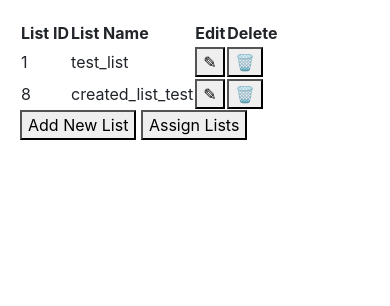
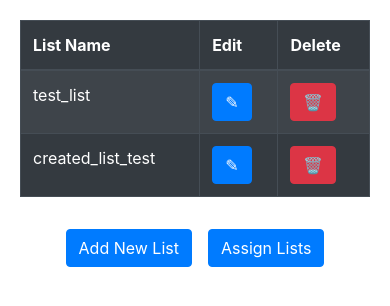
Before and after one commit to orlboys/kana_card, a Flask app: page /admin_dashboard/lists in a window 390 px wide. Shown: the part 56-362 px from the top of the page. Run offline with Flask 3, Linux system fonts and the light colour scheme; a user stored in the database is signed in; data comes from the database, SQL or seed files in the repository; some libraries are stand-ins or nearby versions.

Commit message:
Bootstrap implementation of list management

```diff
--- a/static/style.css
+++ b/static/style.css
@@ -57,23 +57,25 @@
 }
 
 /* Modal Styling */
-/* Add this CSS to your stylesheet or within a <style> tag in your HTML file */
+/* Modal body styling */
+/* .modal-body { */
+    /* background-color: white; Ensure the modal body has a solid background color */
+    /* padding: 20px; Add some padding for better appearance */
+/* } */
 
-.modal-body {
-    background-color: white; /* Ensure the modal body has a solid background color */
-    padding: 20px; /* Add some padding for better appearance */
-}
+/* Modal header styling */
+/* .modal-header { */
+    /* background-color: #f8f9fa; Light grey background for the header */
+    /* border-bottom: 1px solid #dee2e6; Add a border to separate the header */
+/* } */
 
-.modal-header {
-    background-color: #f8f9fa; /* Light grey background for the header */
-    border-bottom: 1px solid #dee2e6; /* Add a border to separate the header */
-}
+/* Modal content styling */
+/* .modal-content { */
+    /* background-color: white; Ensure the entire modal content has a solid background color */
+    /* border-radius: 5px; Optional: Add rounded corners */
+    /* box-shadow: 0 3px 9px rgba(0, 0, 0, 0.5); Optional: Add a shadow for better visibility */
+/* } */
 
-.modal-content {
-    background-color: white; /* Ensure the entire modal content has a solid background color */
-    border-radius: 5px; /* Optional: Add rounded corners */
-    box-shadow: 0 3px 9px rgba(0, 0, 0, 0.5); /* Optional: Add a shadow for better visibility */
-}
 /* Navbar Styling */
 
 @media (min-width: 990px) {
@@ -117,3 +119,10 @@
 .student-home-lists .btn {
     margin-top: auto;
 }
+
+/* List Page Styling */
+@media screen and (max-width: 767px) { /* aligns with md breakpoint */
+    .non-priority-column {
+        display: none;
+    }
+}
--- a/templates/list_management.html
+++ b/templates/list_management.html
@@ -2,49 +2,61 @@
 
 {% block body %}
 <div class='content-container'>
-    <table class='listList'>
+    <table class='listList table table-dark table-striped table-bordered table-hover table-responsive{-md}'>
+        <thead>
             <tr>
-            <th id="id_column">List ID</th>
-            <th id="list_name_column">List Name</th>
+                <th class="non-priority-column">List ID</th>
+                <th>List Name</th>
                 <th>Edit</th>
                 <th>Delete</th>
             </tr>
-
+        </thead>
         <tbody>
             {% for list in lists %}
             <tr>
-            <td id="id_column">{{ list[0] }}</td>
-            <td id="list_name_column">{{ list[1] }}</td>
+                <td class="non-priority-column">{{ list[0] }}</td>
+                <td>{{ list[1] }}</td>
                 <td class="edit">
-                <button class="edit-btn" title="Edit" onclick="openListEditModal('{{ list[0] }}', '{{ list[1] }}')">&#9998;</button>
+                    <button class="btn btn-primary" title="Edit" onclick="openListEditModal('{{ list[0] }}', '{{ list[1] }}')">&#9998;</button>
                 </td>
                 <td class="delete">
                     <form action="{{ url_for('delete_item') }}" method="POST">
                         <input type="hidden" name="delete_index" value="{{ list[0] }}">
                         <input type="hidden" name="delete_type" value="list">
-                    <button class="delete-btn" title="Delete">&#128465;</button>
+                        <button class="btn btn-danger" title="Delete">&#128465;</button>
                     </form>
                 </td>
             </tr>
             {% endfor %}
         </tbody>
     </table>
-    <button onclick="window.location.href='/admin_dashboard/lists/add_list'">Add New List</button>
-    <button onclick="window.location.href='/admin_dashboard/lists/assign_lists'">Assign Lists</button>
+    <div class="button-container mt-4 mb-4 text-center d-flex flex-wrap justify-content-center">
+        <button class="btn btn-primary m-2" onclick="window.location.href='/admin_dashboard/lists/add_list'">Add New List</button>
+        <button class="btn btn-primary m-2" onclick="window.location.href='/admin_dashboard/lists/assign_lists'">Assign Lists</button>
+    </div>
 </div>
 
 <!-- Edit List Modal -->
-<div id="editListModal" class="modal">
+<!-- Note that i probably want this to lead to a seperate page with all of the flashcards, but for now this is ok. -->
+<div id="editListModal" class="modal fade" tabindex="-1" aria-labelledby="editListModalLabel" aria-hidden="true">
+    <div class="modal-dialog">
         <div class="modal-content">
-        <span class="edit_title">Edit List</span>
+            <div class="modal-header">
+                <h5 class="modal-title" id="editListModalLabel">Edit List</h5>
+                <button type="button" class="btn-close" data-bs-dismiss="modal" aria-label="Close"></button>
+            </div>
+            <div class="modal-body">
                 <form action="{{ url_for('edit_item') }}" method="POST">
                     <input type="hidden" name="edit_index" id="edit_index">
                     <input type="hidden" name="edit_type" value="list">
-            <label for="new_listname">List Name:</label>
-            <input type="text" name="new_listname" id="new_listname">
-            <button type="submit">Save</button>
+                    <div class="mb-3">
+                        <label for="new_listname" class="form-label">List Name:</label>
+                        <input type="text" class="form-control" name="new_listname" id="new_listname">
+                    </div>
+                    <button type="submit" class="btn btn-primary">Save</button>
                 </form>
-        <span class="close" onclick="closeListEditModal()">&times;</span>
+            </div>
+        </div>
     </div>
 </div>
 {% endblock %}
```
Also changed, not shown: templates/user_management.html (+6 -6 lines). Lines whose indentation alone changed are shown as unchanged.
